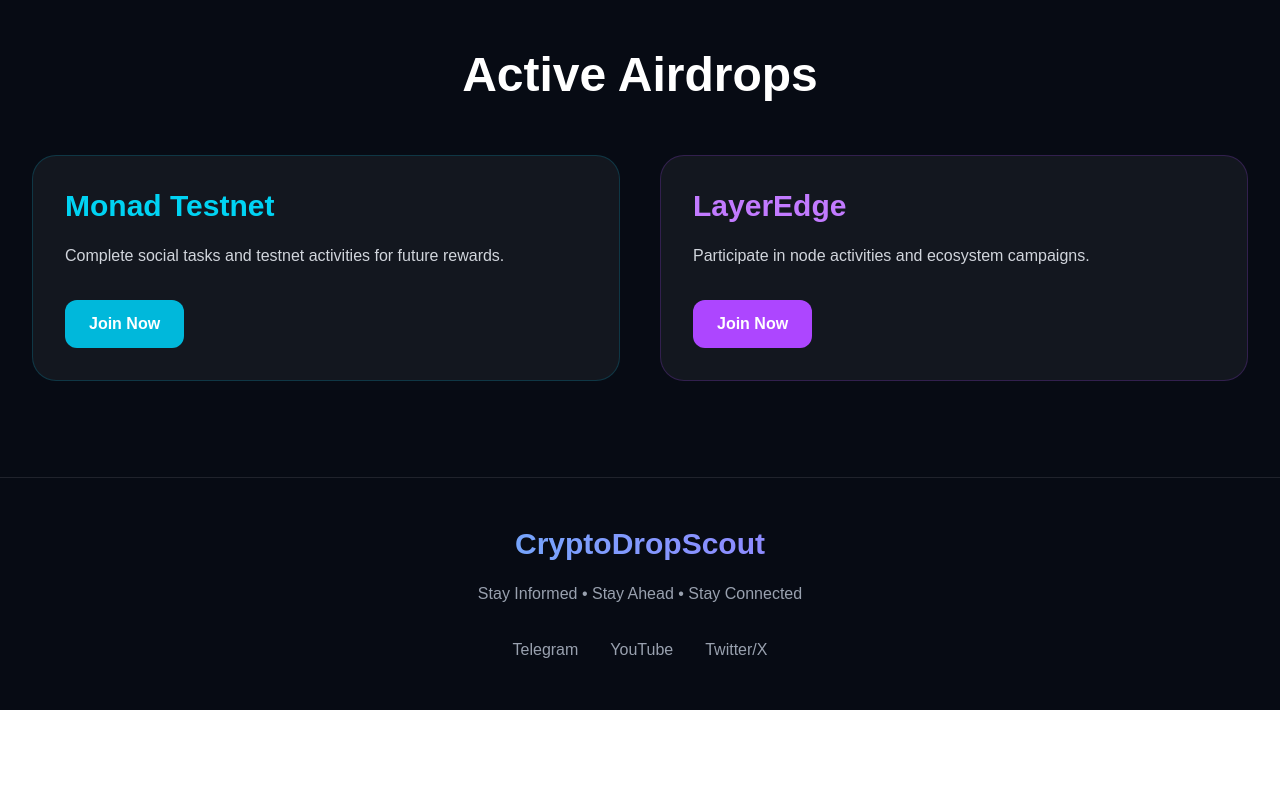
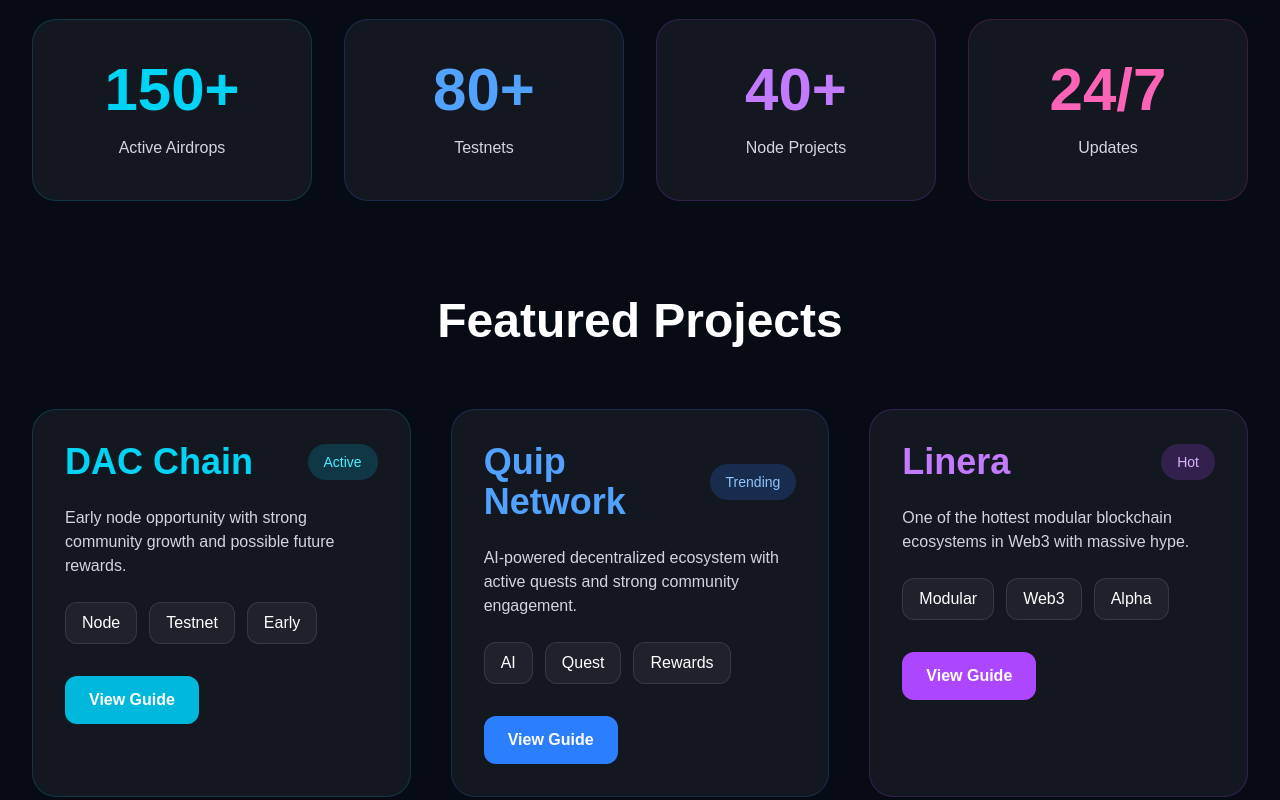
Before and after one commit to Hunterkak/cryptodropscout, a Next.js app: page / in a window 1280 px wide. Shown: the part 540-1340 px from the top of the page. Before the commit the page ends 1250 px from the top, so only its background shows below. Built offline with nearby package versions, Linux system fonts and the light colour scheme.

Commit message:
final homepage

```diff
--- a/src/app/page.tsx
+++ b/src/app/page.tsx
@@ -15,8 +15,8 @@
             Home
           </a>
 
-          <a href="#airdrops" className="hover:text-cyan-400 transition">
-            Airdrops
+          <a href="#projects" className="hover:text-cyan-400 transition">
+            Projects
           </a>
 
           <a href="#socials" className="hover:text-cyan-400 transition">
@@ -28,14 +28,14 @@
       </nav>
 
       {/* Hero Section */}
-      <section className="flex flex-col items-center justify-center text-center px-6 py-32">
+      <section className="flex flex-col items-center justify-center text-center px-6 py-28">
 
         <h1 className="text-6xl md:text-8xl font-extrabold bg-gradient-to-r from-cyan-400 via-blue-500 to-purple-500 bg-clip-text text-transparent">
           CryptoDropScout
         </h1>
 
-        <p className="mt-6 text-xl text-gray-300 max-w-2xl">
-          Discover Early Web3 Opportunities Before Everyone Else.
+        <p className="mt-6 text-xl text-gray-300 max-w-3xl">
+          Discover Early Web3 Opportunities, Nodes, Testnets & Airdrops Before Everyone Else.
         </p>
 
         <div className="flex gap-6 mt-10 flex-wrap justify-center">
@@ -60,46 +60,147 @@
 
       </section>
 
-      {/* Airdrops Section */}
+      {/* Stats */}
+      <section className="grid md:grid-cols-4 gap-8 px-8 pb-24">
+
+        <div className="bg-white/5 border border-cyan-500/20 rounded-3xl p-10 text-center">
+          <h2 className="text-6xl font-bold text-cyan-400">150+</h2>
+          <p className="mt-4 text-gray-300">Active Airdrops</p>
+        </div>
+
+        <div className="bg-white/5 border border-blue-500/20 rounded-3xl p-10 text-center">
+          <h2 className="text-6xl font-bold text-blue-400">80+</h2>
+          <p className="mt-4 text-gray-300">Testnets</p>
+        </div>
+
+        <div className="bg-white/5 border border-purple-500/20 rounded-3xl p-10 text-center">
+          <h2 className="text-6xl font-bold text-purple-400">40+</h2>
+          <p className="mt-4 text-gray-300">Node Projects</p>
+        </div>
+
+        <div className="bg-white/5 border border-pink-500/20 rounded-3xl p-10 text-center">
+          <h2 className="text-6xl font-bold text-pink-400">24/7</h2>
+          <p className="mt-4 text-gray-300">Updates</p>
+        </div>
+
+      </section>
+
+      {/* Featured Projects */}
       <section
-        id="airdrops"
+        id="projects"
         className="px-8 pb-24"
       >
 
-        <h2 className="text-5xl font-bold text-center mb-14">
-          Active Airdrops
+        <h2 className="text-5xl font-bold text-center mb-16">
+          Featured Projects
         </h2>
 
-        <div className="grid md:grid-cols-2 gap-10">
+        <div className="grid md:grid-cols-3 gap-10">
 
           <div className="bg-white/5 border border-cyan-500/20 rounded-3xl p-8">
 
-            <h3 className="text-3xl font-bold text-cyan-400">
-              Monad Testnet
-            </h3>
+            <div className="flex justify-between items-center">
+              <h3 className="text-4xl font-bold text-cyan-400">
+                DAC Chain
+              </h3>
 
-            <p className="mt-5 text-gray-300">
-              Complete social tasks and testnet activities for future rewards.
+              <span className="px-4 py-2 rounded-full bg-cyan-500/20 text-cyan-300 text-sm">
+                Active
+              </span>
+            </div>
+
+            <p className="mt-6 text-gray-300">
+              Early node opportunity with strong community growth and possible future rewards.
             </p>
 
+            <div className="flex gap-3 mt-6 flex-wrap">
+              <span className="px-4 py-2 rounded-xl bg-white/5 border border-white/10">
+                Node
+              </span>
+
+              <span className="px-4 py-2 rounded-xl bg-white/5 border border-white/10">
+                Testnet
+              </span>
+
+              <span className="px-4 py-2 rounded-xl bg-white/5 border border-white/10">
+                Early
+              </span>
+            </div>
+
             <button className="mt-8 px-6 py-3 rounded-xl bg-cyan-500 font-semibold">
-              Join Now
+              View Guide
+            </button>
+
+          </div>
+
+          <div className="bg-white/5 border border-blue-500/20 rounded-3xl p-8">
+
+            <div className="flex justify-between items-center">
+              <h3 className="text-4xl font-bold text-blue-400">
+                Quip Network
+              </h3>
+
+              <span className="px-4 py-2 rounded-full bg-blue-500/20 text-blue-300 text-sm">
+                Trending
+              </span>
+            </div>
+
+            <p className="mt-6 text-gray-300">
+              AI-powered decentralized ecosystem with active quests and strong community engagement.
+            </p>
+
+            <div className="flex gap-3 mt-6 flex-wrap">
+              <span className="px-4 py-2 rounded-xl bg-white/5 border border-white/10">
+                AI
+              </span>
+
+              <span className="px-4 py-2 rounded-xl bg-white/5 border border-white/10">
+                Quest
+              </span>
+
+              <span className="px-4 py-2 rounded-xl bg-white/5 border border-white/10">
+                Rewards
+              </span>
+            </div>
+
+            <button className="mt-8 px-6 py-3 rounded-xl bg-blue-500 font-semibold">
+              View Guide
             </button>
 
           </div>
 
           <div className="bg-white/5 border border-purple-500/20 rounded-3xl p-8">
 
-            <h3 className="text-3xl font-bold text-purple-400">
-              LayerEdge
-            </h3>
+            <div className="flex justify-between items-center">
+              <h3 className="text-4xl font-bold text-purple-400">
+                Linera
+              </h3>
 
-            <p className="mt-5 text-gray-300">
-              Participate in node activities and ecosystem campaigns.
+              <span className="px-4 py-2 rounded-full bg-purple-500/20 text-purple-300 text-sm">
+                Hot
+              </span>
+            </div>
+
+            <p className="mt-6 text-gray-300">
+              One of the hottest modular blockchain ecosystems in Web3 with massive hype.
             </p>
 
+            <div className="flex gap-3 mt-6 flex-wrap">
+              <span className="px-4 py-2 rounded-xl bg-white/5 border border-white/10">
+                Modular
+              </span>
+
+              <span className="px-4 py-2 rounded-xl bg-white/5 border border-white/10">
+                Web3
+              </span>
+
+              <span className="px-4 py-2 rounded-xl bg-white/5 border border-white/10">
+                Alpha
+              </span>
+            </div>
+
             <button className="mt-8 px-6 py-3 rounded-xl bg-purple-500 font-semibold">
-              Join Now
+              View Guide
             </button>
 
           </div>
@@ -114,7 +215,7 @@
         className="border-t border-white/10 py-12 text-center text-gray-400"
       >
 
-        <h3 className="text-3xl font-bold bg-gradient-to-r from-cyan-400 to-purple-500 bg-clip-text text-transparent">
+        <h3 className="text-4xl font-bold bg-gradient-to-r from-cyan-400 to-purple-500 bg-clip-text text-transparent">
           CryptoDropScout
         </h3>
 
```
